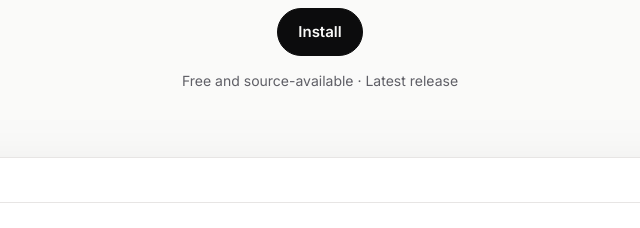
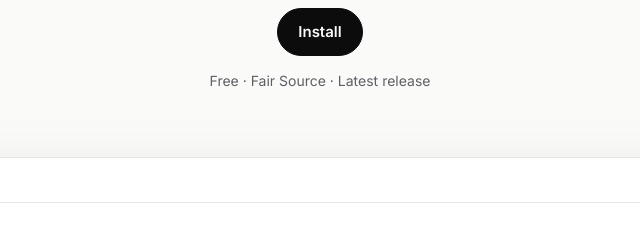
Before and after one commit to keyline-dev/keyline.dev, a website: page index.html in a window 1280 px wide. Shown: the part 557-785 px from the top of the page, 320-960 px from the left. Drawn offline with Linux system fonts and the light colour scheme; no server answers.

Commit message:
Hero: Free · Fair Source, linked to the license
Co-Authored-By: Claude Opus 5.5 (1M context) <noreply@anthropic.com>

```diff
--- a/index.html
+++ b/index.html
@@ -53,7 +53,7 @@
       <div class="cta">
         <a class="btn primary" href="#install">Install</a>
       </div>
-      <p class="release">Free and source-available · <a id="release" href="https://github.com/keyline-dev/keyline/releases/latest">Latest release</a></p>
+      <p class="release">Free · <a href="license/index.html">Fair Source</a> · <a id="release" href="https://github.com/keyline-dev/keyline/releases/latest">Latest release</a></p>
 
       <div class="app" aria-label="A conversation with an agent using keyline">
         <div class="app-bar"><span></span><span></span><span></span><em>Claude · keyline</em></div>
```
